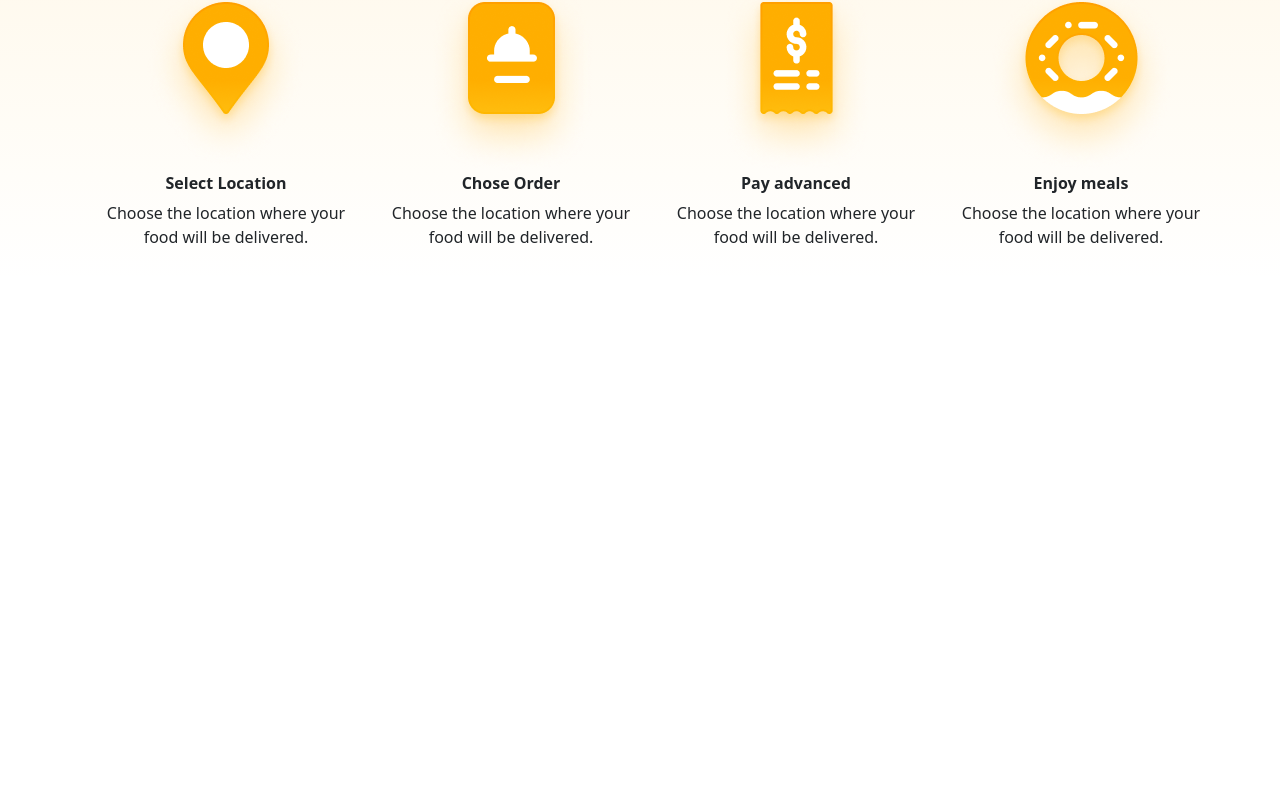
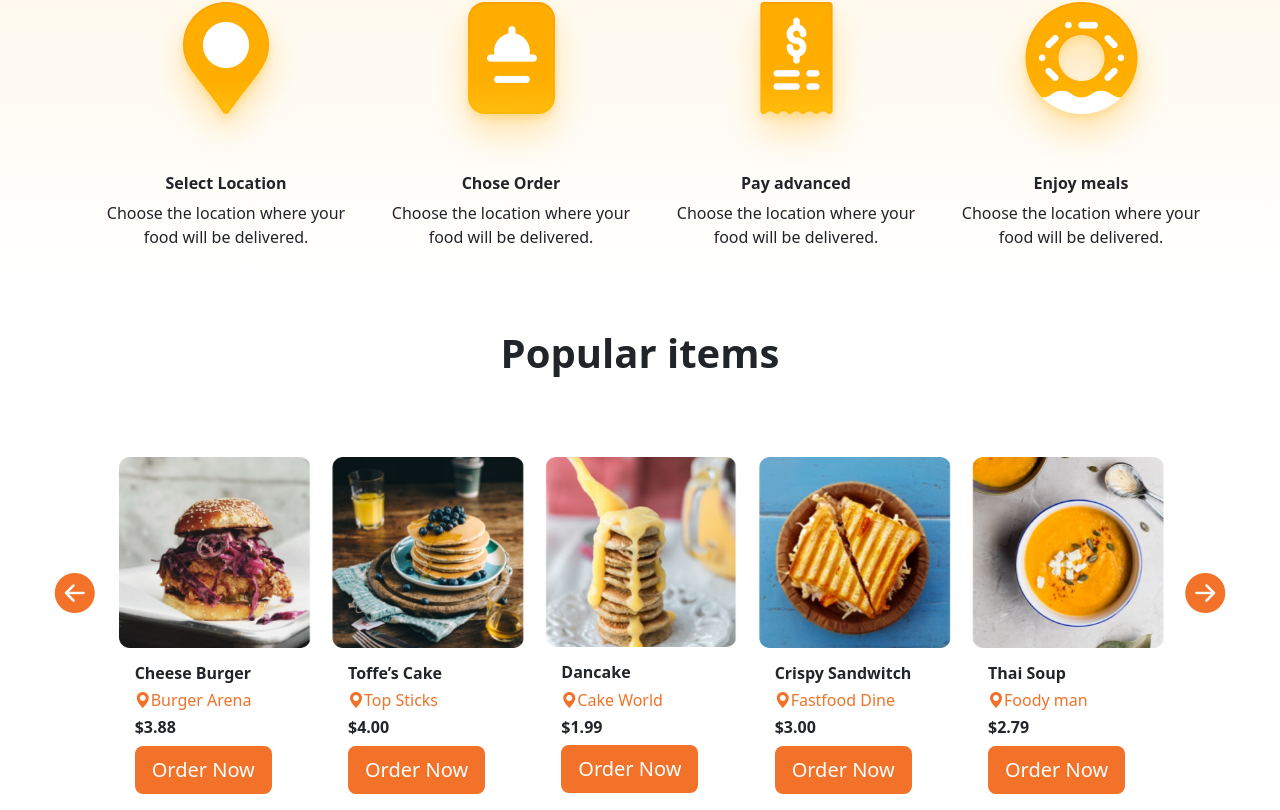
Before and after one commit to Ghullam-Mustafa/React-Assigment-02, a React (Create React App) app: page / in a window 1280 px wide. Shown: the part 1000-1810 px from the top of the page. Before the commit the page ends 1329 px from the top, so only its background shows below. Built offline with nearby package versions, Linux system fonts and the light colour scheme.

Commit message:
Four Part

```diff
--- /dev/null
+++ b/src/components/partFour/PartFour.js
@@ -0,0 +1,31 @@
+import React from 'react'
+import PartFourCard from '../partFourCard/PartFourCard'
+import img1 from '../../assets/Frame 40.png'
+import img2 from '../../assets/Frame 40 (1).png'
+import img3 from '../../assets/Frame 40 (2).png'
+import img4 from '../../assets/Frame 40 (3).png'
+import img5 from '../../assets/Frame 40 (4).png'
+
+export default function PartFour() {
+    return (
+        <div class="container-fluid mt-5  text-center">
+            <div class="row text-center d-flex">
+                <h1 class="text-center fw-bold ">Popular items</h1>
+
+                <div class="col-1  d-flex align-items-center justify-content-end">
+                    <h1>
+                        <i class="bi bi-arrow-left-circle-fill how"></i>
+                    </h1>
+                </div>
+                <PartFourCard src={img1} title="Cheese Burger" location="Burger Arena" price="3.88" />
+                <PartFourCard src={img2} title="Toffe’s Cake" location="Top Sticks" price="4.00" />
+                <PartFourCard src={img3} title="Dancake" location="Cake World" price="1.99" />
+                <PartFourCard src={img4} title="Crispy Sandwitch" location="Fastfood Dine" price="3.00" />
+                <PartFourCard src={img5} title="Thai Soup" location="Foody man" price="2.79" />
+                <div class="col-lg-1 col-md-6 col-sm-6 d-flex align-items-center  justify-content-start">
+                    <h1><i class="bi bi-arrow-right-circle-fill how"></i></h1>
+                </div>
+            </div>
+        </div>
+    )
+}
--- /dev/null
+++ b/src/components/partFourCard/PartFourCard.js
@@ -0,0 +1,17 @@
+import React from 'react'
+
+export default function PartFourCard(props) {
+  return (
+    <div class="col-lg-2 col-md-4 col-sm-12 mt-5  ">
+    <div class="card  border border-0 mx-auto text-start" style = {{width: '12rem'}}>
+        <img src={props.src} class="card-img-end img-fluid mt-4 " alt="" />
+        <div class="card-body">
+            <h6 class="fw-bold">{props.title} </h6>
+            <h6 class="how"><i class="bi bi-geo-alt-fill "></i>{props.location}</h6>
+            <h6 class="fw-bold">${props.price} </h6>
+            <button type="button" class="btn btn-lg background  text-center text-white ">Order Now</button>
+        </div>
+    </div>
+</div>
+  )
+}
--- a/src/pages/MainPage.js
+++ b/src/pages/MainPage.js
@@ -5,6 +5,7 @@ import TopBar from '../components/topBar/TopBar';
 import Section01 from '../components/firstSection/FirstSection'
 import SecondSection from '../components/secondSection/SecondSection';
 import PartThree from '../components/partThree/PartThree';
+import PartFour from '../components/partFour/PartFour';
 export default function MainPage(props) {
   return (
     <>
@@ -12,6 +13,7 @@ export default function MainPage(props) {
       <Section01/>
       <SecondSection/>
       <PartThree/>
+      <PartFour/>
     </>
   );
 }
```
Also changed, not shown: src/components/partFive/PartFive.js (added, +18 -0 lines), src/components/partFiveButtons/PartFiveButton1.js (added, +7 -0 lines), src/components/partFiveButtons/PartFiveButton2.js (added, +7 -0 lines), src/components/partFiveCards/PartFiveCards.js (added, +21 -0 lines).
